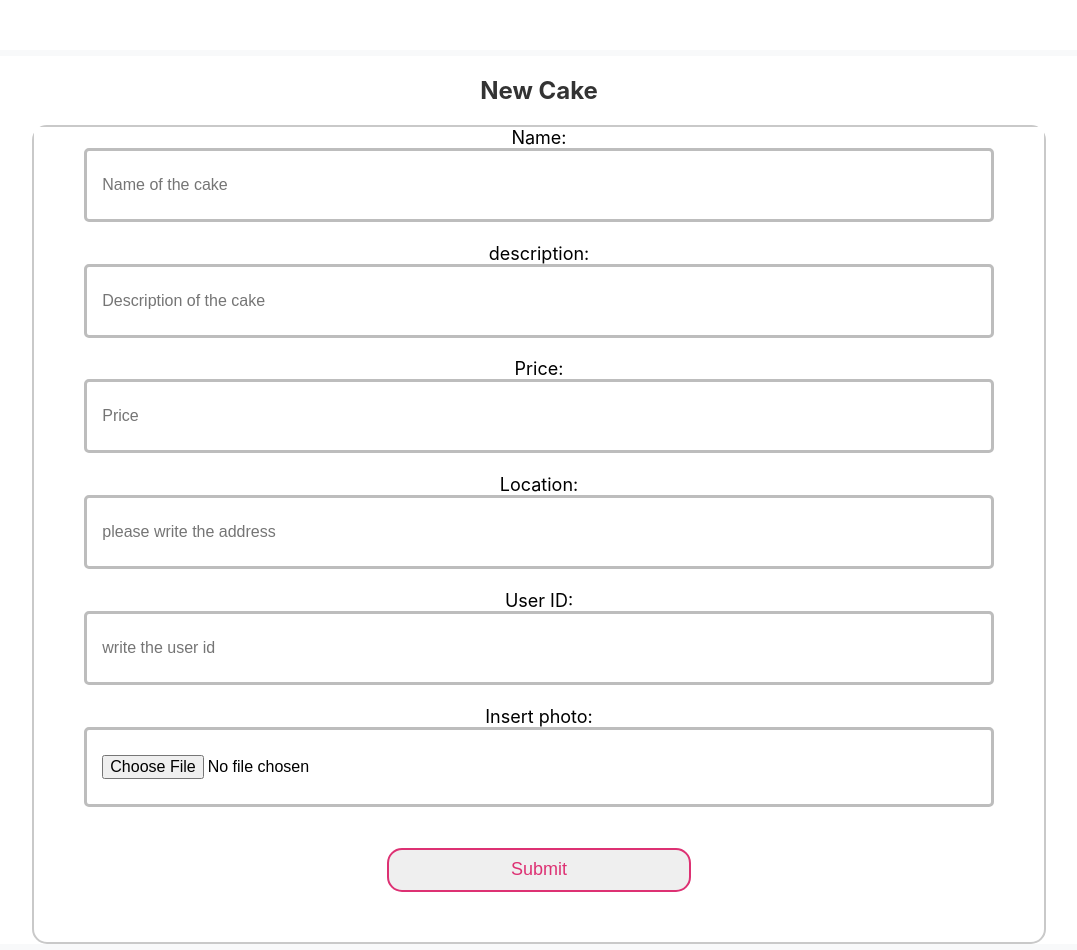
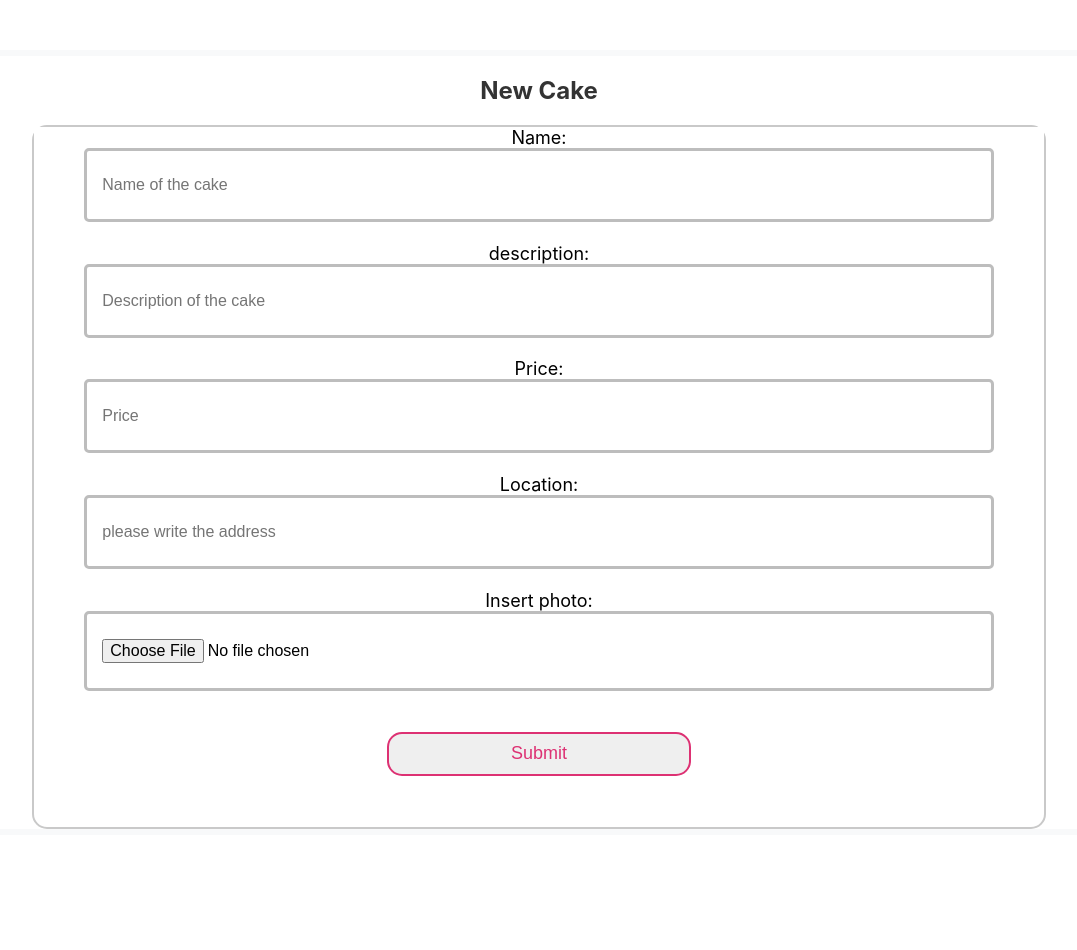
Before and after one commit to NegasiAbe/la-mia-torta1, a Next.js app: page /bakers/new in a window 1280 px wide. Shown: the whole page, without its empty margins (101-1178 px from the left). After the commit the page ends 835 px from the top, so only its background shows below. Built offline with nearby package versions, Linux system fonts and the light colour scheme.

Commit message:
create new cake

```diff
--- a/controllers/cakeController.js
+++ b/controllers/cakeController.js
@@ -1,3 +1,4 @@
+
 import db from '../database'
 
 const cakesController = {
@@ -13,9 +14,8 @@ const cakesController = {
     return parsedCake
   },
   create: async (data) => {
-    const cake = await db.Cake.create({
-        name, description, price, location, imageUrl, UserId
-    })
+    console.log(db.models)
+    const cake = await db.Cake.create(data)
     return JSON.parse(JSON.stringify(cake))
   }
 
--- a/pages/bakers/new.js
+++ b/pages/bakers/new.js
@@ -44,10 +44,6 @@
                   <Input type="text" name="location" className={styles.formControl} id="location" placeholder="please write the address" />
                 </div>
                 <div className={styles.formGroup}>
-                  <label htmlFor="user id" className={styles.label}>User ID:</label><br />
-                  <Input type="number" name="user id" className={styles.formControl} id="user id" placeholder="write the user id" />
-                </div>
-                <div className={styles.formGroup}>
                   <label htmlFor="imgUploud" className={styles.label}>Insert photo:</label><br />
                   <input type="file" name="imgUploud" className={styles.formControl} id="imgUploud" onChange={handlimgUpload}/>
                   <input type="hidden" name='imageUrl' value={url}/>
```
